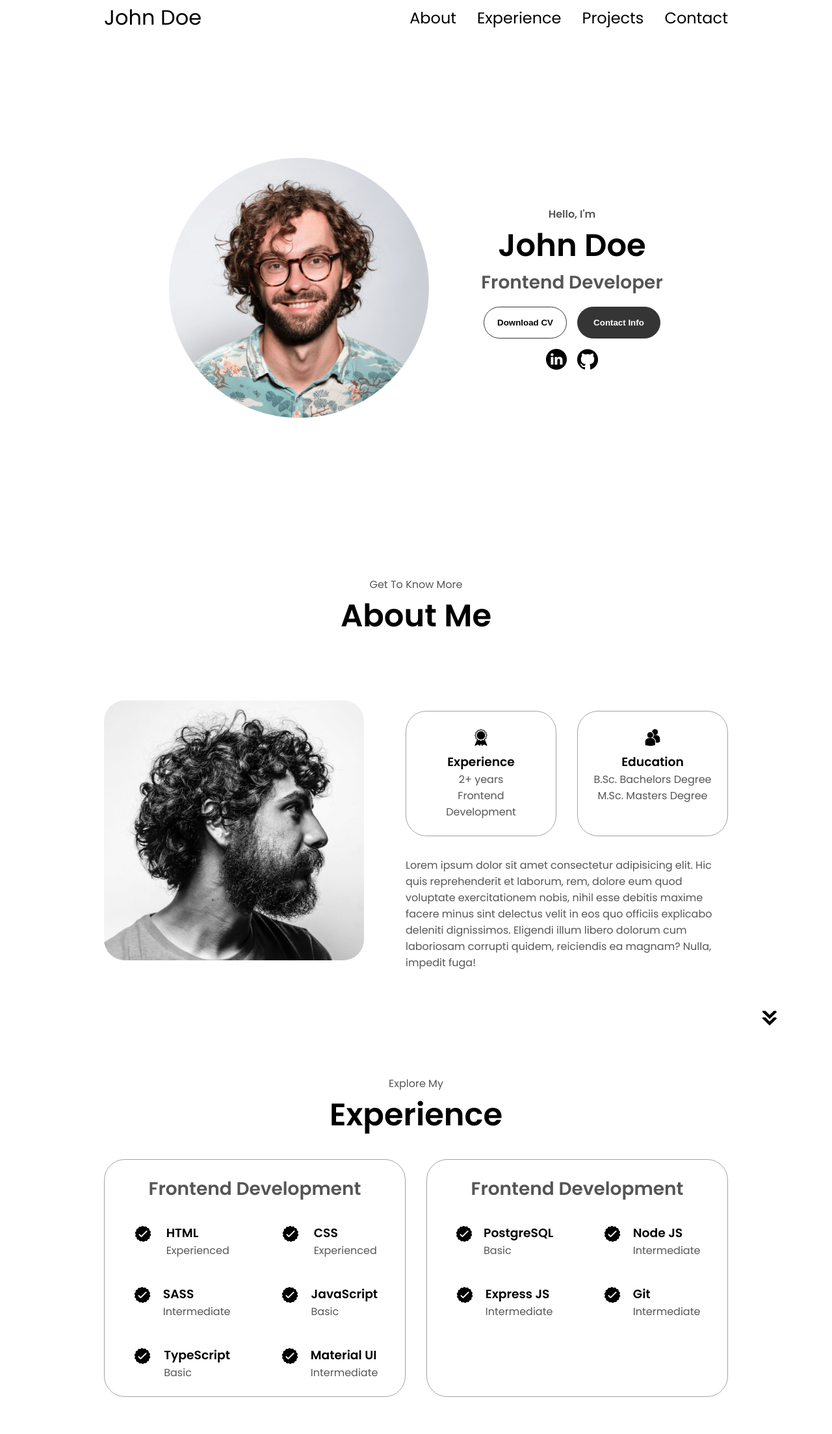
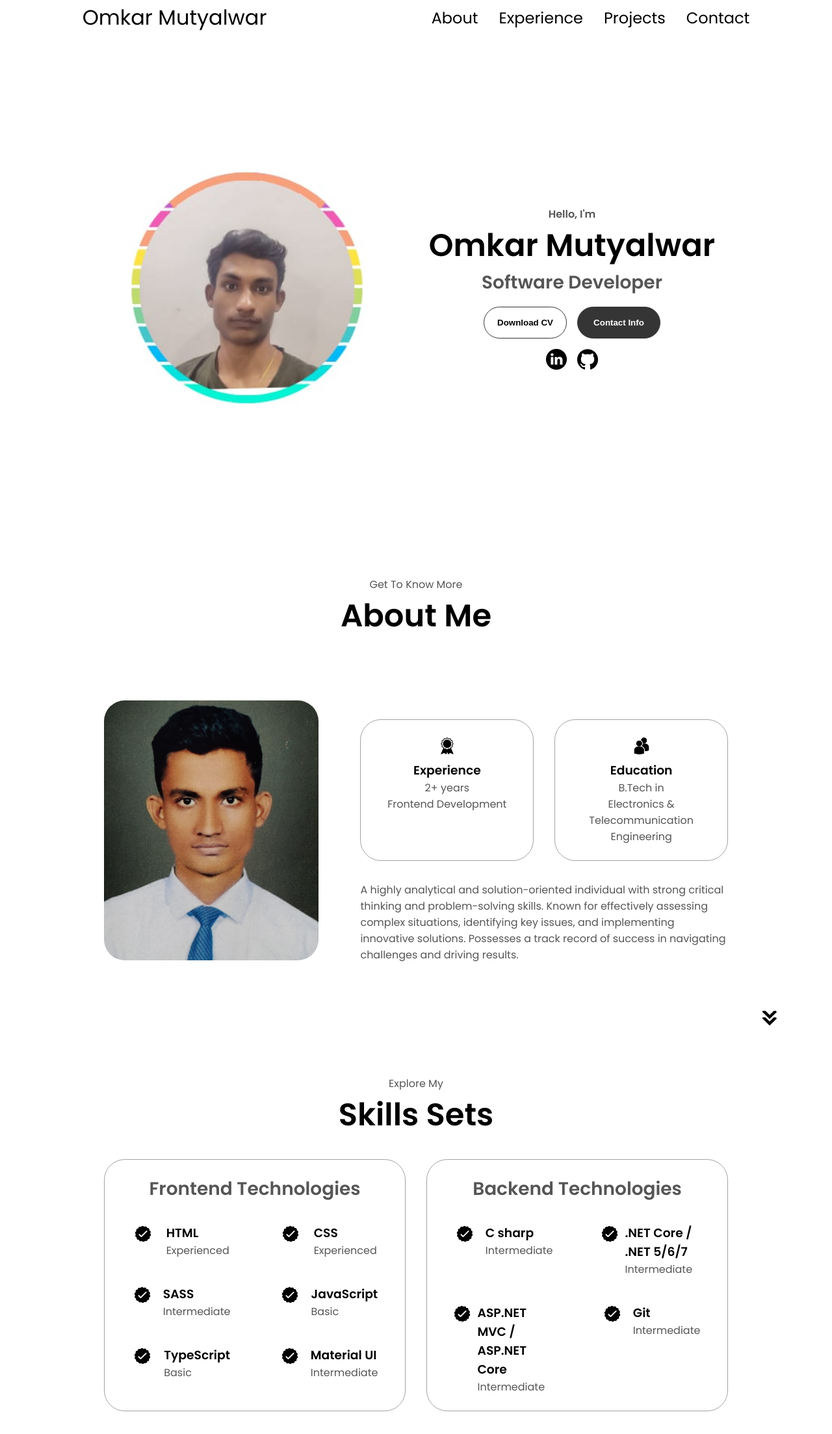
Before and after one commit to 0mkar303/html-css-js-portfolio-tutorial, a plain HTML site: page index.html in a window 1280 px wide. Shown: the part 41-2248 px from the top of the page at 65% size. Drawn offline with Linux system fonts and the light colour scheme; a script that the page names is missing.

Commit message:
it dones the new changes

```diff
--- a/index.html
+++ b/index.html
@@ -10,7 +10,7 @@
   </head>
   <body>
     <nav id="desktop-nav">
-      <div class="logo">John Doe</div>
+      <div class="logo">Omkar Mutyalwar</div>
       <div>
         <ul class="nav-links">
           <li><a href="#about">About</a></li>
@@ -21,7 +21,7 @@
       </div>
     </nav>
     <nav id="hamburger-nav">
-      <div class="logo">John Doe</div>
+      <div class="logo">Omkar Mutyalwar</div>
       <div class="hamburger-menu">
         <div class="hamburger-icon" onclick="toggleMenu()">
           <span></span>
@@ -38,16 +38,16 @@
     </nav>
     <section id="profile">
       <div class="section__pic-container">
-        <img src="./assets/profile-pic.png" alt="John Doe profile picture" />
+        <img src="./assets/profile-pic-1.jpg" alt="Omkar profile picture" />
       </div>
       <div class="section__text">
         <p class="section__text__p1">Hello, I'm</p>
-        <h1 class="title">John Doe</h1>
-        <p class="section__text__p2">Frontend Developer</p>
+        <h1 class="title">Omkar Mutyalwar</h1>
+        <p class="section__text__p2">Software Developer</p>
         <div class="btn-container">
           <button
             class="btn btn-color-2"
-            onclick="window.open('./assets/resume-example.pdf')"
+            onclick="window.open('https://drive.google.com/file/d/1aN4Bsx_M1zD-_Hf1qe3A8FtayFrGE6s0/view?usp=drivesdk')"
           >
             Download CV
           </button>
@@ -60,13 +60,13 @@
             src="./assets/linkedin.png"
             alt="My LinkedIn profile"
             class="icon"
-            onclick="location.href='https://linkedin.com/'"
+            onclick="location.href='https://www.linkedin.com/in/omkar-mutyalwar-029065210/"
           />
           <img
             src="./assets/github.png"
             alt="My Github profile"
             class="icon"
-            onclick="location.href='https://github.com/'"
+            onclick="location.href='https://github.com/0mkar303"
           />
         </div>
       </div>
@@ -77,7 +77,7 @@
       <div class="section-container">
         <div class="section__pic-container">
           <img
-            src="./assets/about-pic.png"
+            src="./assets/omkar.jpg"
             alt="Profile picture"
             class="about-pic"
           />
@@ -100,17 +100,14 @@
                 class="icon"
               />
               <h3>Education</h3>
-              <p>B.Sc. Bachelors Degree<br />M.Sc. Masters Degree</p>
+              <p>B.Tech in <br />Electronics & Telecommunication Engineering</p>
             </div>
           </div>
           <div class="text-container">
             <p>
-              Lorem ipsum dolor sit amet consectetur adipisicing elit. Hic quis
-              reprehenderit et laborum, rem, dolore eum quod voluptate
-              exercitationem nobis, nihil esse debitis maxime facere minus sint
-              delectus velit in eos quo officiis explicabo deleniti dignissimos.
-              Eligendi illum libero dolorum cum laboriosam corrupti quidem,
-              reiciendis ea magnam? Nulla, impedit fuga!
+                A highly analytical and solution-oriented individual with strong critical thinking and problem-solving skills. Known for effectively
+                assessing complex situations, identifying key issues, and implementing innovative solutions. Possesses a track record of success in
+                navigating challenges and driving results.
             </p>
           </div>
         </div>
@@ -124,11 +121,11 @@
     </section>
     <section id="experience">
       <p class="section__text__p1">Explore My</p>
-      <h1 class="title">Experience</h1>
+      <h1 class="title">Skills Sets</h1>
       <div class="experience-details-container">
         <div class="about-containers">
           <div class="details-container">
-            <h2 class="experience-sub-title">Frontend Development</h2>
+            <h2 class="experience-sub-title">Frontend Technologies</h2>
             <div class="article-container">
               <article>
                 <img
@@ -199,7 +196,7 @@
             </div>
           </div>
           <div class="details-container">
-            <h2 class="experience-sub-title">Frontend Development</h2>
+            <h2 class="experience-sub-title">Backend Technologies</h2>
             <div class="article-container">
               <article>
                 <img
@@ -208,18 +205,7 @@
                   class="icon"
                 />
                 <div>
-                  <h3>PostgreSQL</h3>
-                  <p>Basic</p>
-                </div>
-              </article>
-              <article>
-                <img
-                  src="./assets/checkmark.png"
-                  alt="Experience icon"
-                  class="icon"
-                />
-                <div>
-                  <h3>Node JS</h3>
+                  <h3>C sharp</h3>
                   <p>Intermediate</p>
                 </div>
               </article>
@@ -230,7 +216,18 @@
                   class="icon"
                 />
                 <div>
-                  <h3>Express JS</h3>
+                  <h3>.NET Core / .NET 5/6/7</h3>
+                  <p>Intermediate</p>
+                </div>
+              </article>
+              <article>
+                <img
+                  src="./assets/checkmark.png"
+                  alt="Experience icon"
+                  class="icon"
+                />
+                <div>
+                  <h3>ASP.NET MVC / ASP.NET Core</h3>
                   <p>Intermediate</p>
                 </div>
               </article>
@@ -352,7 +349,7 @@
             alt="Email icon"
             class="icon contact-icon email-icon"
           />
-          <p><a href="mailto:examplemail@gmail.com">Example@gmail.com</a></p>
+          <p><a href="mailto:mutyalwaromkar@gmail.com">Example@gmail.com</a></p>
         </div>
         <div class="contact-info-container">
           <img
@@ -360,7 +357,7 @@
             alt="LinkedIn icon"
             class="icon contact-icon"
           />
-          <p><a href="https://www.linkedin.com">LinkedIn</a></p>
+          <p><a href="https://www.linkedin.com/in/omkar-mutyalwar-029065210/">LinkedIn</a></p>
         </div>
       </div>
     </section>
```
Also changed, not shown: assets/omkar.jpg (added), assets/profile-pic-1.jpg (added).
